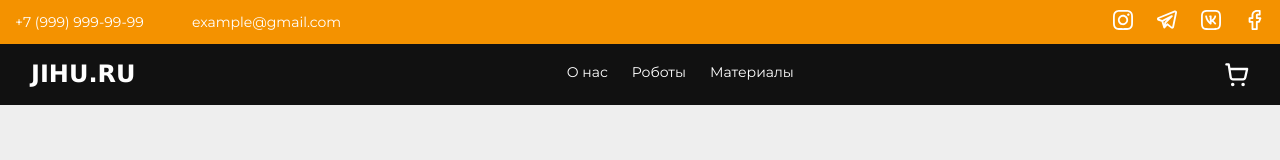
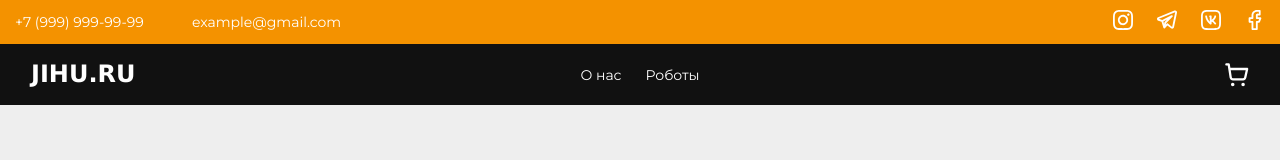
Before and after one commit to EgorDyach/jihu, a React (Vite) app: page / in a window 1280 px wide. Shown: the top 160 px of the page. Built offline with nearby package versions, Linux system fonts and the light colour scheme.

Commit message:
fix(main): fixed hero and header

```diff
--- a/src/layouts/shared/header/HeaderNav.tsx
+++ b/src/layouts/shared/header/HeaderNav.tsx
@@ -12,6 +12,9 @@ import { headerLinks } from "./constants";
 const HeaderLink = styled(Link)<{ isActive?: boolean }>`
   color: ${content.white};
   text-decoration: none;
+  position: relative;
+  transition: 0.3s ease-in-out;
+
   &::after {
     content: "";
     position: absolute;
@@ -19,18 +22,10 @@ const HeaderLink = styled(Link)<{ isActive?: boolean }>`
     height: 1px;
     background-color: ${content.primary};
     left: -3px;
-    bottom: 3px;
-    opacity: 0;
-    transition: opacity 0.3s ease-in-out;
+    bottom: 0px;
+    opacity: ${(props) => (props.isActive ? 1 : 0)};
+    transition: 0.3s ease-in-out;
   }
-  position: relative;
-  ${(props) =>
-    props.isActive &&
-    `
-    &::after {
-       opacity: 1;
-       }
-  `};
 `;
 
 const HeaderLogo = styled(Link)`
@@ -47,6 +42,7 @@ const HeaderNavWrapper = styled(Flex)`
   max-width: 1280px;
   width: 100%;
   padding: 0 15px;
+  position: relative;
 `;
 
 const StyledHeaderNav = styled(Flex)`
@@ -58,6 +54,13 @@ const StyledHeaderNav = styled(Flex)`
   width: 100%;
 `;
 
+const HeaderLinks = styled(Flex)`
+  position: absolute;
+  left: 50%;
+  top: 50%;
+  transform: translate(-50%, -50%);
+`;
+
 export const HeaderNav = () => {
   const navigate = useNavigate();
   const { pathname } = useLocation();
@@ -66,13 +69,13 @@ export const HeaderNav = () => {
     <StyledHeaderNav justify="center">
       <HeaderNavWrapper justify="space-between">
         <HeaderLogo to={"/shop"}>JIHU.RU</HeaderLogo>
-        <Flex gap={indent.large}>
+        <HeaderLinks gap={indent.large}>
           {headerLinks.map((link) => (
             <HeaderLink isActive={pathname.includes(link.path)} to={link.path}>
               {link.title}
             </HeaderLink>
           ))}
-        </Flex>
+        </HeaderLinks>
         <IconButton
           icon={<CartIcon color="#fff" size={24} />}
           onClick={() => navigate(AppRoutes.cart)}
--- a/src/layouts/shared/header/constants.tsx
+++ b/src/layouts/shared/header/constants.tsx
@@ -11,10 +11,6 @@ export const headerLinks = [
   {
     path: "/shop",
     title: "Роботы",
-  },
-  {
-    path: "/blog",
-    title: "Материалы",
   },
 ];
 
--- a/src/modules/aboutPage/Hero.tsx
+++ b/src/modules/aboutPage/Hero.tsx
@@ -1,11 +1,11 @@
 import Flex from "@components/Flex";
 import styled from "styled-components";
-import { ABOUT_BG_VIDEO_URL } from "./constants";
 import { useNavigate } from "react-router-dom";
 import { content } from "@lib/theme/colors";
 import { AppRoutes } from "@lib/configs/routes";
 import { indent } from "@lib/theme/sizes";
 import ABOUT_BG_PRE_IMAGE_URL from "/img/about_preimg.jpg";
+import ABOUT_BG_VIDEO_URL from "/about_video.mp4";
 
 const HeroContent = styled(Flex)`
   background: rgba(0, 0, 0, 0.4);
--- a/src/modules/aboutPage/WhyWe.tsx
+++ b/src/modules/aboutPage/WhyWe.tsx
@@ -77,8 +77,8 @@ export const WhyWe = () => {
         стратегии и алгоритмы. <br /> Также профессиональные инвесторы и
         акционеры публикуют множество статей из биржевого мира в своем блоге.
       </WhyWeParagraph>
-      <WhyWeButton onClick={() => navigate(AppRoutes.blog)}>
-        Читать статьи
+      <WhyWeButton onClick={() => navigate(AppRoutes.shop)}>
+        Купить роботов
       </WhyWeButton>
     </WhyWeWrapper>
   );
```
Also changed, not shown: 1 other file (tests, documents, lock files or other folders).
